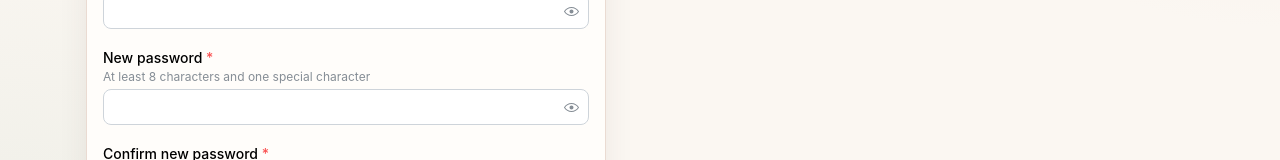
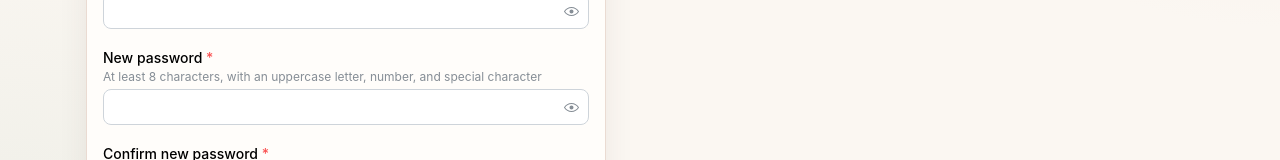
Before and after one commit to smaruvada/wedding-day, a React (Vite) app in the folder client/: page /profile in a window 1280 px wide. Shown: the part 451-611 px from the top of the page. Built offline with nearby package versions, Linux system fonts and the light colour scheme; no server answers; sample sign-in values are in the browser's storage.

Commit message:
Added more password constraints

```diff
--- a/client/src/main.tsx
+++ b/client/src/main.tsx
@@ -109,7 +109,7 @@ function AuthPage({ register = false }: { register?: boolean }) {
               name="password"
               label="Password"
               minLength={8}
-              description={register ? "At least 8 characters and one special character" : undefined}
+              description={register ? "At least 8 characters, with an uppercase letter, number, and special character" : undefined}
             />
             <Button type="submit" loading={mutation.isPending}>
               {register ? "Register" : "Log in"}
--- a/client/src/pages/AdminUsersPage.tsx
+++ b/client/src/pages/AdminUsersPage.tsx
@@ -33,7 +33,7 @@ function UserForm({ user, onClose }: { user?: AdminUser; onClose: () => void })
   return <form onSubmit={submit}><Stack>
     <TextInput required name="name" label="Name" defaultValue={user?.name} />
     <TextInput required name="email" label="Email or username" defaultValue={user?.email} />
-    <TextInput required={!user} name="password" type="password" label={user ? "New password (optional)" : "Password"} minLength={8} description="At least 8 characters and one special character" />
+    <TextInput required={!user} name="password" type="password" label={user ? "New password (optional)" : "Password"} minLength={8} description="At least 8 characters, with an uppercase letter, number, and special character" />
     <Select name="role" label="Role" value={role} onChange={(value) => setRole((value ?? "member") as User["role"])} data={user ? ["member", "host", "admin"] : ["member", "host"]} />
     {role === "host" && <Select required name="hostType" label="Host type" defaultValue={user?.hostType ?? undefined} data={hostTypes} />}
     {mutation.error && <ErrorBox error={mutation.error} />}
--- a/client/src/pages/ProfilePage.tsx
+++ b/client/src/pages/ProfilePage.tsx
@@ -71,7 +71,7 @@ export function ProfilePage() {
         <form onSubmit={submitPassword}>
           <Stack>
             <PasswordInput required name="currentPassword" label="Current password" />
-            <PasswordInput required name="newPassword" label="New password" minLength={8} description="At least 8 characters and one special character" />
+            <PasswordInput required name="newPassword" label="New password" minLength={8} description="At least 8 characters, with an uppercase letter, number, and special character" />
             <PasswordInput required name="confirmPassword" label="Confirm new password" minLength={8} />
             {passwordMutation.error && <Alert color="red">{(passwordMutation.error as any).response?.data?.error ?? "Unable to update password"}</Alert>}
             {success && <Alert color={success === "Password updated." ? "green" : "red"}>{success}</Alert>}
```
Also changed, not shown: 1 other file (tests, documents, lock files or other folders).
